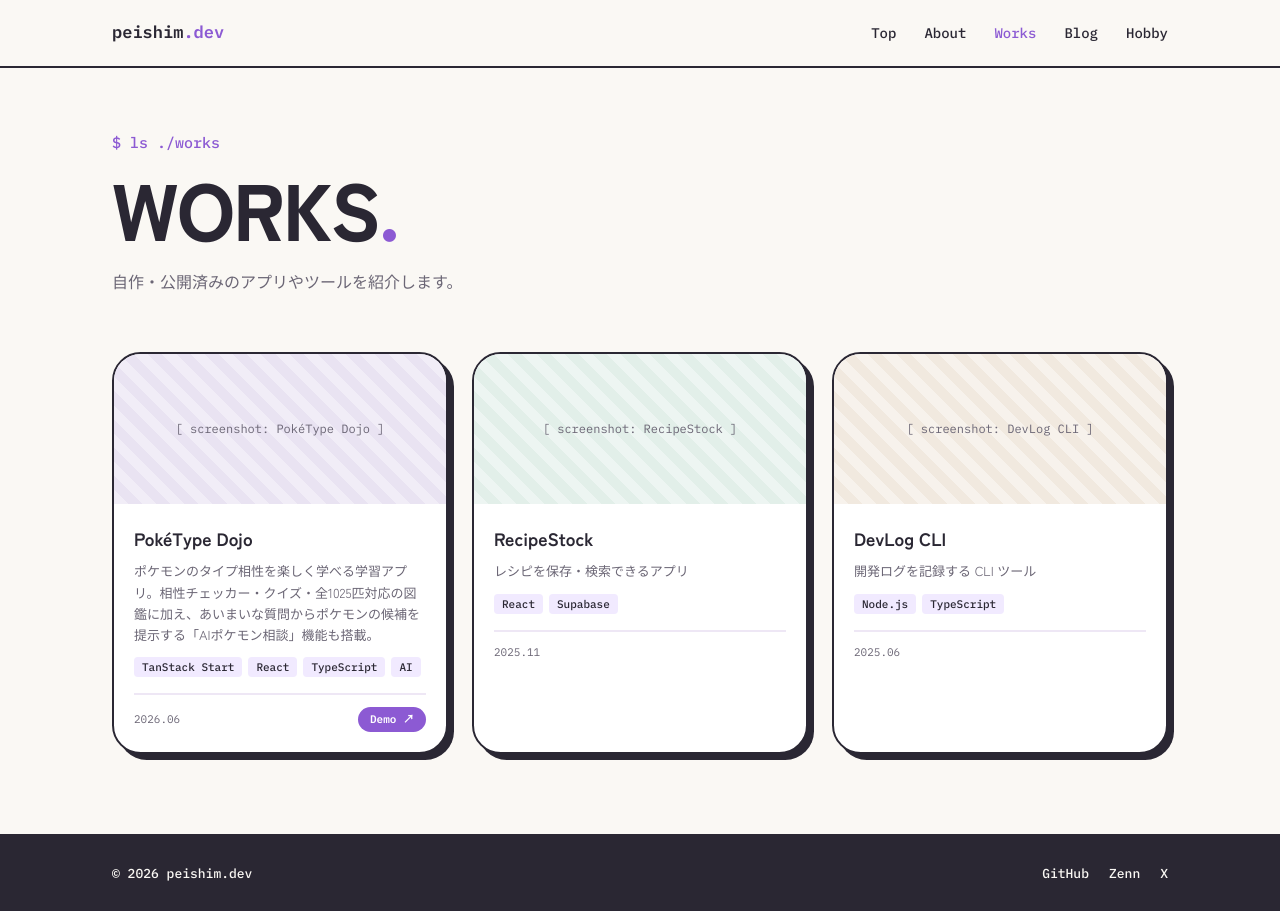
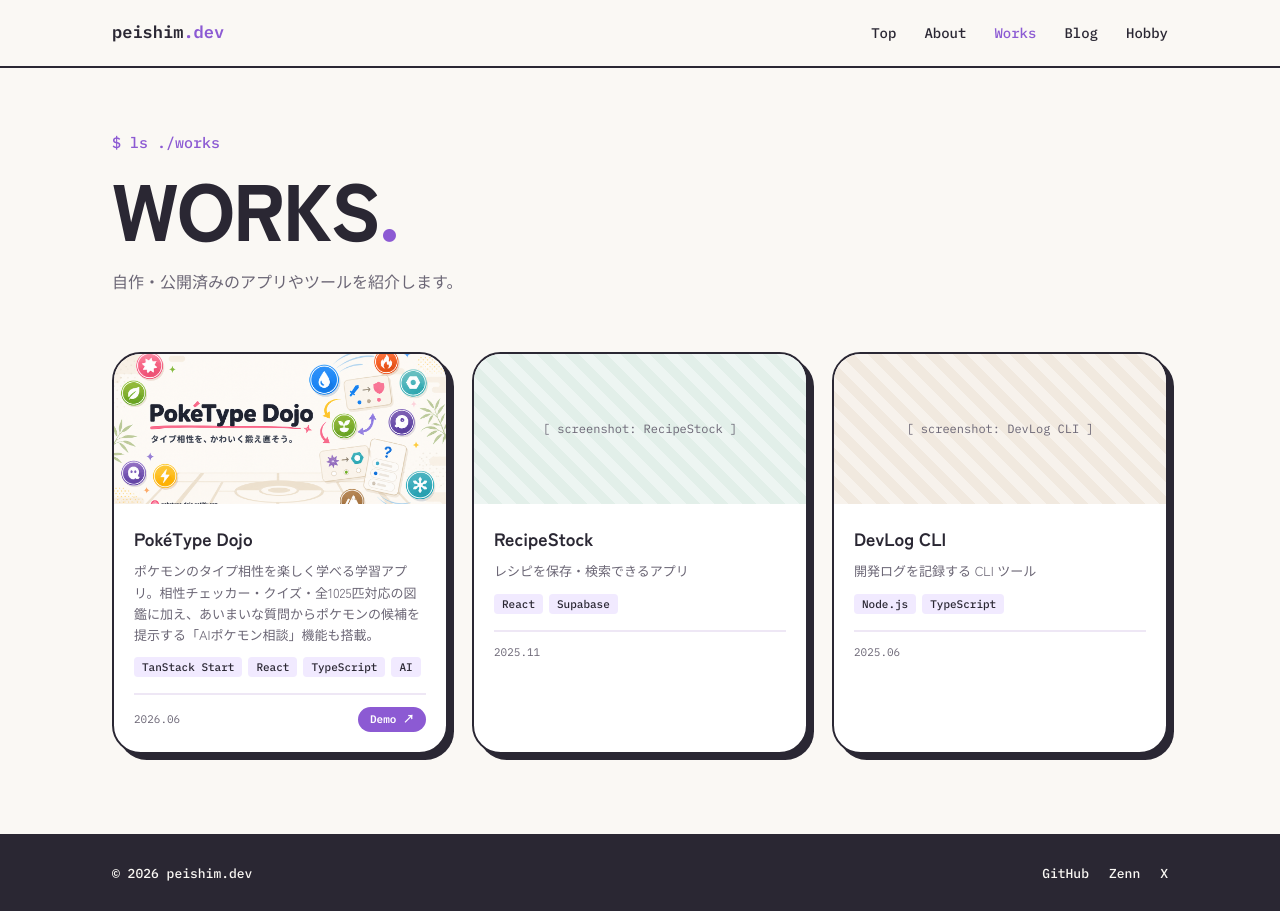
Before and after one commit to shimpei1494/peishim-portfolio, a Next.js app: page /works in a window 1280 px wide. Built offline with nearby package versions, Linux system fonts and the light colour scheme.

Commit message:
worksに実際のデータを追加

```diff
--- a/src/data/works.ts
+++ b/src/data/works.ts
@@ -19,6 +19,7 @@ export const works: Work[] = [
     description:
       "ポケモンのタイプ相性を楽しく学べる学習アプリ。相性チェッカー・クイズ・全1025匹対応の図鑑に加え、あいまいな質問からポケモンの候補を提示する「AIポケモン相談」機能も搭載。",
     tags: ["TanStack Start", "React", "TypeScript", "AI"],
+    imageUrl: "/images/works/poketype-dojo-og-image.png",
     demoUrl: "https://poketype-dojo.netlify.app",
     period: "2026-06",
   },
```
Also changed, not shown: public/images/works/poketype-dojo-og-image.png (added).
